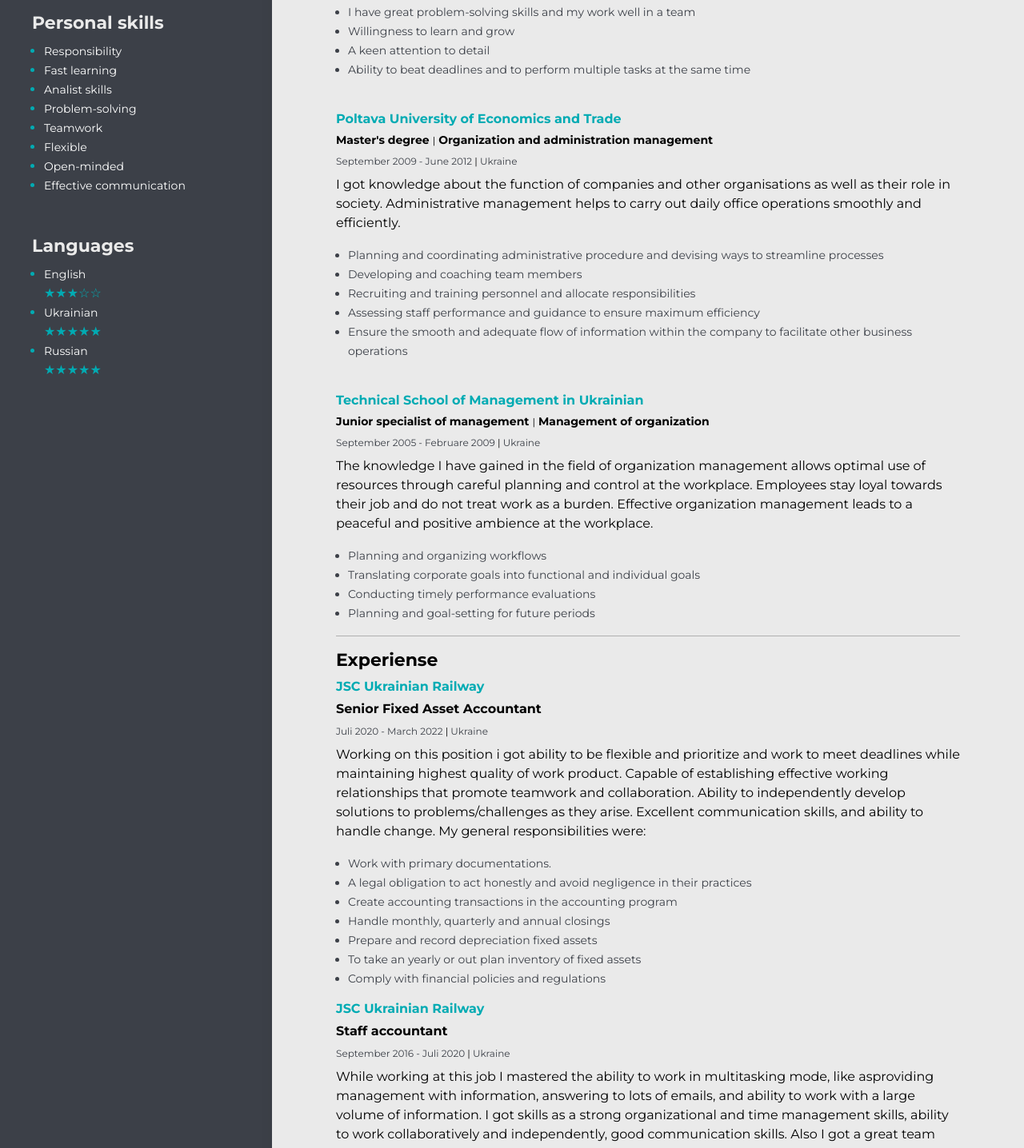
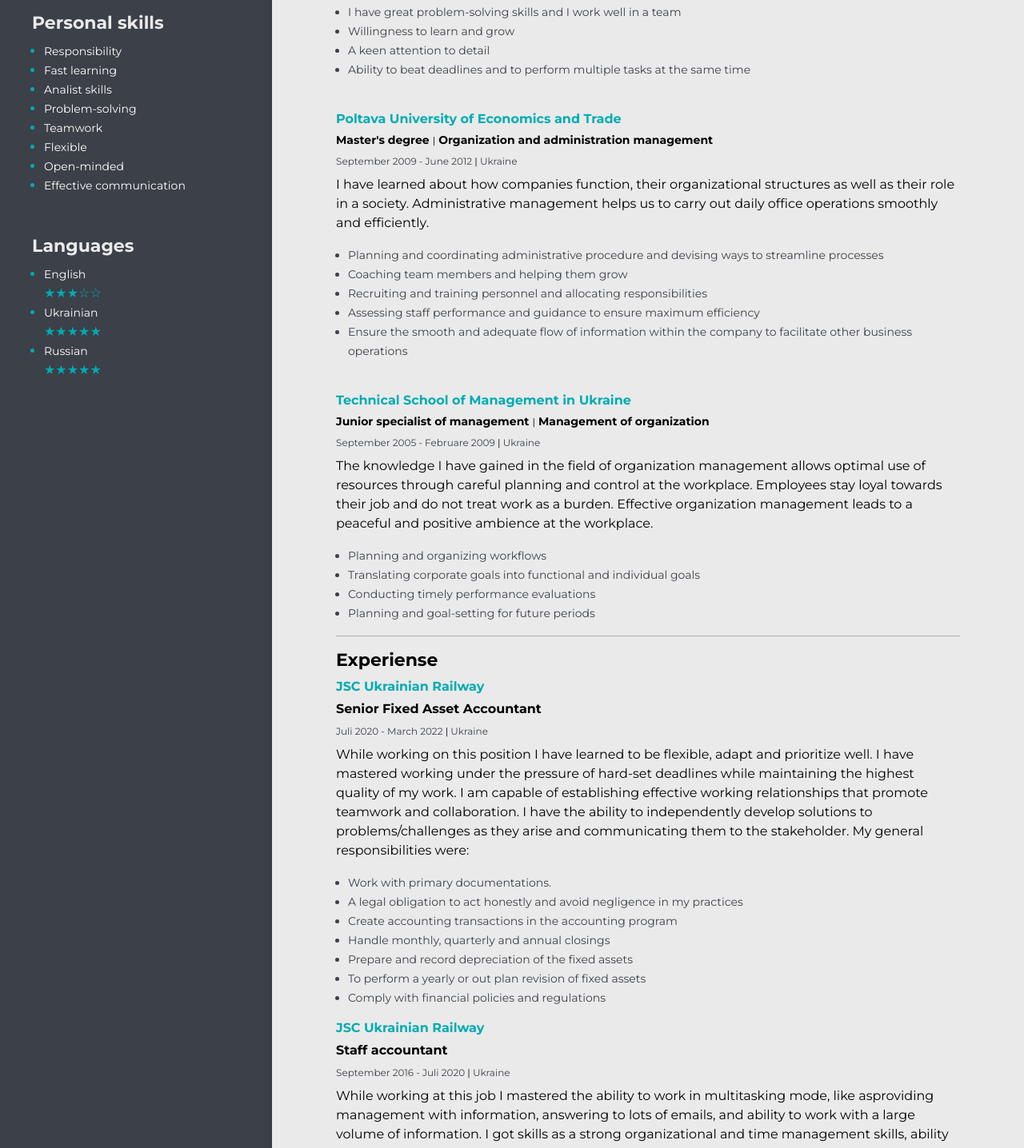
Before and after one commit to JuliaSmolianska/CV_Resume, a plain HTML site: page index.html in a window 1280 px wide. Shown: the part 930-2366 px from the top of the page at 80% size. Drawn offline with nearby package versions, Linux system fonts and the light colour scheme.

Commit message:
some change

```diff
--- a/index.html
+++ b/index.html
@@ -91,8 +91,8 @@
               and React JS, also with library like Bootstrap and Material UA. I
               worked about team project and mastered programs Git, GitHub, Jira
               and can review code of other team members. I am curious about new
-              technologies and driven to find ways to implement them in my work.
-              I have a big interest to learn and improve my front-end skills.
+              technologies and and enjoy finding ways of using them in my work.
+              I have a great interest to learn and improve my front-end skills.
             </p>
             <ul class="work-list">
               <li class="work-list-item">
@@ -102,10 +102,10 @@
                 I have experience creating websites
               </li>
               <li class="work-list-item">
-                I can doing adaptive layout of a web application and web site
+                I can do adaptive layout of a web application and a web site
               </li>
               <li class="work-list-item">
-                I have great problem-solving skills and my work well in a team
+                I have great problem-solving skills and I work well in a team
               </li>
               <li class="work-list-item">Willingness to learn and grow</li>
               <li class="work-list-item">A keen attention to detail</li>
@@ -131,10 +131,10 @@
               Ukraine
             </p>
             <p>
-              I got knowledge about the function of companies and other
-              organisations as well as their role in society. Administrative
-              management helps to carry out daily office operations smoothly and
-              efficiently.
+              I have learned about how companies function, their organizational
+              structures as well as their role in a society. Administrative
+              management helps us to carry out daily office operations smoothly
+              and efficiently.
             </p>
             <ul class="work-list">
               <li class="work-list-item">
@@ -142,10 +142,11 @@
                 ways to streamline processes
               </li>
               <li class="work-list-item">
-                Developing and coaching team members
+                Coaching team members and helping them grow
               </li>
               <li class="work-list-item">
-                Recruiting and training personnel and allocate responsibilities
+                Recruiting and training personnel and allocating
+                responsibilities
               </li>
               <li class="work-list-item">
                 Assessing staff performance and guidance to ensure maximum
@@ -160,7 +161,7 @@
           <br />
           <div>
             <h4 class="university">
-              Technical School of Management in Ukrainian
+              Technical School of Management in Ukraine
             </h4>
             <h5 class="specialty">
               Junior specialist of management
@@ -207,18 +208,19 @@
               Ukraine
             </p>
             <p>
-              Working on this position i got ability to be flexible and
-              prioritize and work to meet deadlines while maintaining highest
-              quality of work product. Capable of establishing effective working
-              relationships that promote teamwork and collaboration. Ability to
-              independently develop solutions to problems/challenges as they
-              arise. Excellent communication skills, and ability to handle
-              change. My general responsibilities were:
+              While working on this position I have learned to be flexible,
+              adapt and prioritize well. I have mastered working under the
+              pressure of hard-set deadlines while maintaining the highest
+              quality of my work. I am capable of establishing effective working
+              relationships that promote teamwork and collaboration. I have the
+              ability to independently develop solutions to problems/challenges
+              as they arise and communicating them to the stakeholder. My
+              general responsibilities were:
             </p>
             <ul class="work-list">
               <li class="work-list-item">Work with primary documentations.</li>
               <li class="work-list-item">
-                A legal obligation to act honestly and avoid negligence in their
+                A legal obligation to act honestly and avoid negligence in my
                 practices
               </li>
               <li class="work-list-item">
@@ -228,10 +230,10 @@
                 Handle monthly, quarterly and annual closings
               </li>
               <li class="work-list-item">
-                Prepare and record depreciation fixed assets
+                Prepare and record depreciation of the fixed assets
               </li>
               <li class="work-list-item">
-                To take an yearly or out plan inventory of fixed assets
+                To perform a yearly or out plan revision of fixed assets
               </li>
               <li class="work-list-item">
                 Comply with financial policies and regulations
```
